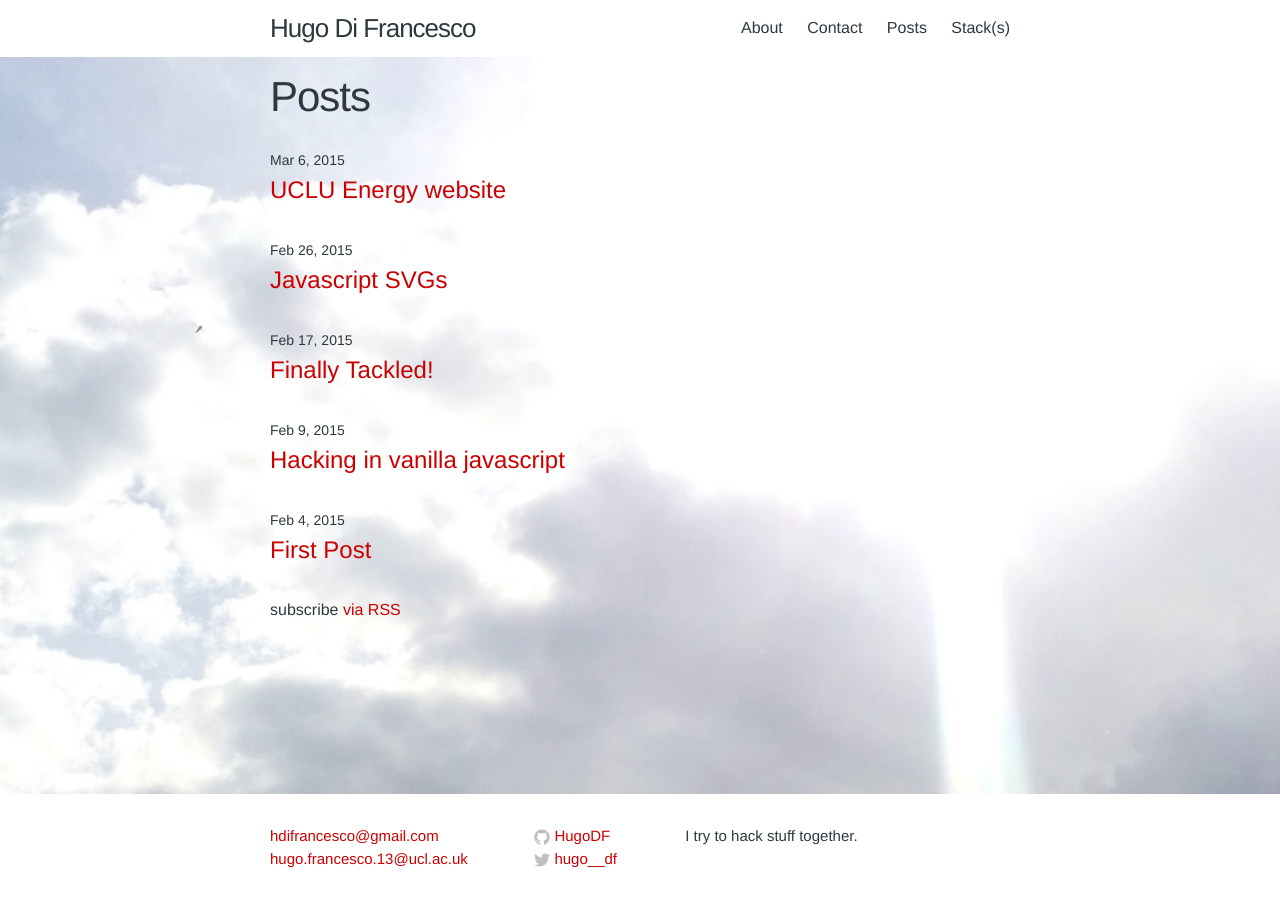
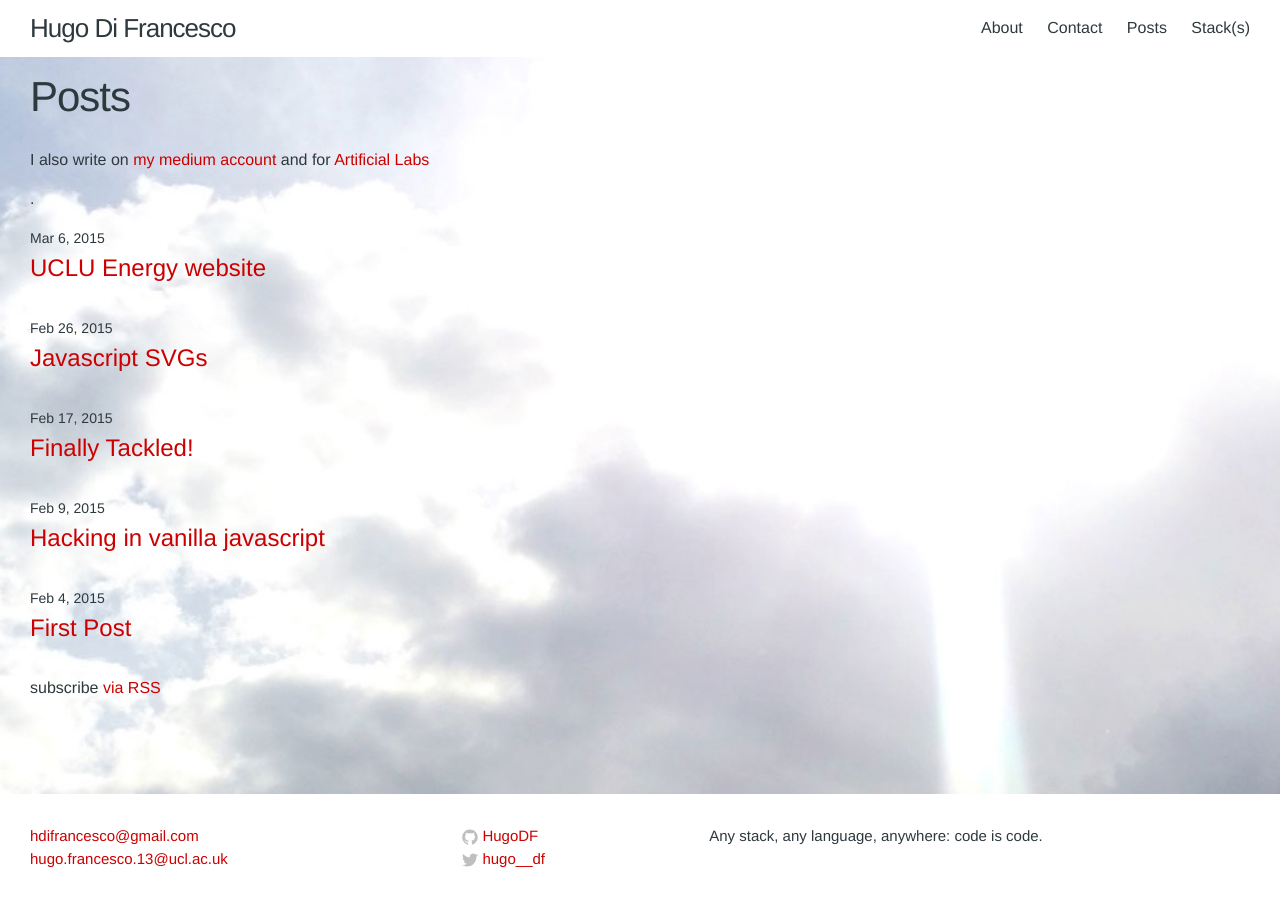
Before and after one commit to HugoDF/HugoDF.github.io, a Jekyll site: the page built from posts.md, in a window 1280 px wide. Built offline with Jekyll 4.4.1, drawn with Linux system fonts in a browser that asks for light colours.

Commit message:
change it up again, simpler, leaner better, plus that profile pic

```diff
--- a/_config.yml
+++ b/_config.yml
@@ -4,7 +4,7 @@
     - "hdifrancesco@gmail.com"
     - "hugo.francesco.13@ucl.ac.uk"
 description: > # this means to ignore newlines until "baseurl:"
-  I try to hack stuff together.
+  Any stack, any language, anywhere: code is code.
 baseurl: "" # the subpath of your site, e.g. /blog/
 url: "http://hugodf.github.io" # the base hostname & protocol for your site
 twitter_username: hugo__df
--- a/_sass/_base.scss
+++ b/_sass/_base.scss
@@ -158,8 +158,8 @@
  * Wrapper
  */
 .wrapper {
-    max-width: -webkit-calc(#{$content-width} - (#{$spacing-unit} * 2));
-    max-width:         calc(#{$content-width} - (#{$spacing-unit} * 2));
+    //max-width: -webkit-calc(#{$content-width} - (#{$spacing-unit} * 2));
+    //max-width:         calc(#{$content-width} - (#{$spacing-unit} * 2));
     margin-right: auto;
     margin-left: auto;
     padding-right: $spacing-unit;
--- a/_sass/_layout.scss
+++ b/_sass/_layout.scss
@@ -274,3 +274,54 @@
         }
     }
 }
+/**
+ * Homepage
+ */
+.home{
+    text-align: center;
+    display: table;
+    .avatar{
+        display: inline-block;
+        border-radius: 999px;
+        width: 6*$spacing-unit;
+        margin-bottom: 2*$spacing-unit;
+        @media (min-width: 1024px){
+            float: left;
+        }
+    }
+    .grid{
+        width: 100%;
+        //padding: $spacing-unit;
+        display: block;
+        text-align: center;
+        @media (min-width: 1024px){
+            float: left;
+            width: 60%;
+            padding: 0 5%;
+        }
+    }
+    .tile{
+        display: inline-block;
+        text-align: left;
+        width: 20rem;
+        @media (min-width: 624px) and (max-width: 1023px){
+            //width: 80%;
+            padding: 0 30%;
+        }
+        @media (min-width: 1024px){
+            float: left;
+            width: 50%;
+            padding: 0;
+        }
+    }
+    .post-container{
+        $rest-of-width: $spacing-unit *6;
+        display: inline-block;
+        text-align: left;
+        width: 20rem;
+        @media (min-width: 1024px){
+            float: left;
+            width: calc(30% - #{$rest-of-width});
+        }
+    }
+}
--- a/posts.md
+++ b/posts.md
@@ -4,6 +4,7 @@
 permalink: /posts/
 ---
 
+<p>I also write on <a href="https://medium.com/@hugo__df">my medium account</a> and for <a href="https://medium.com/artificial-labs">Artificial Labs</a></p>.
 <ul class="post-list">
     {% for post in site.posts %}
       <li>
```
Also changed, not shown: index.html (+72 -4 lines), img/sky.jpg, 1 other file.
